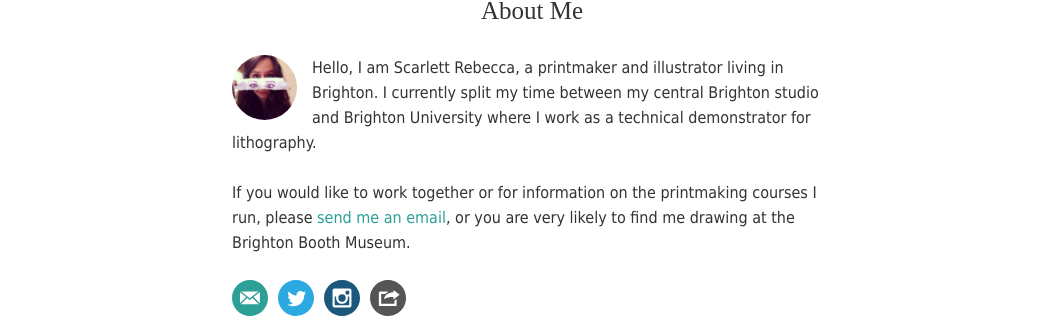
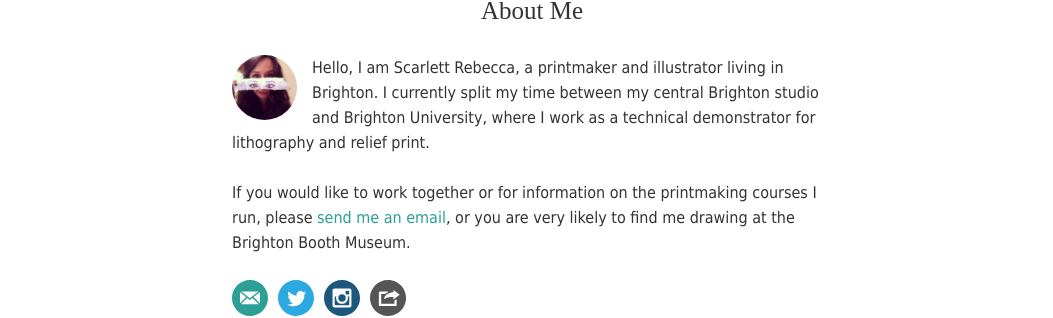
Before and after one commit to scarlettrebecca/website, a Jekyll site: the page built from pages/home.html, in a window 1280 px wide. Shown: the part 1650-1968 px from the top of the page, without its empty margins (108-1161 px from the left). Built offline with Jekyll 4.4.1, drawn with Linux system fonts in a browser that asks for light colours; some web fonts are replaced.

Commit message:
Update author.yml

```diff
--- a/_data/author.yml
+++ b/_data/author.yml
@@ -16,7 +16,7 @@
 # in <p> tags. Ask me if you need help.
 about: >
   <p>
-      Hello, I am Scarlett Rebecca, a printmaker and illustrator living in Brighton. I currently split my time between my central Brighton studio and Brighton University where I work as a technical demonstrator for lithography.
+      Hello, I am Scarlett Rebecca, a printmaker and illustrator living in Brighton. I currently split my time between my central Brighton studio and Brighton University, where I work as a technical demonstrator for lithography and relief print.
 
 
   </p>
```
